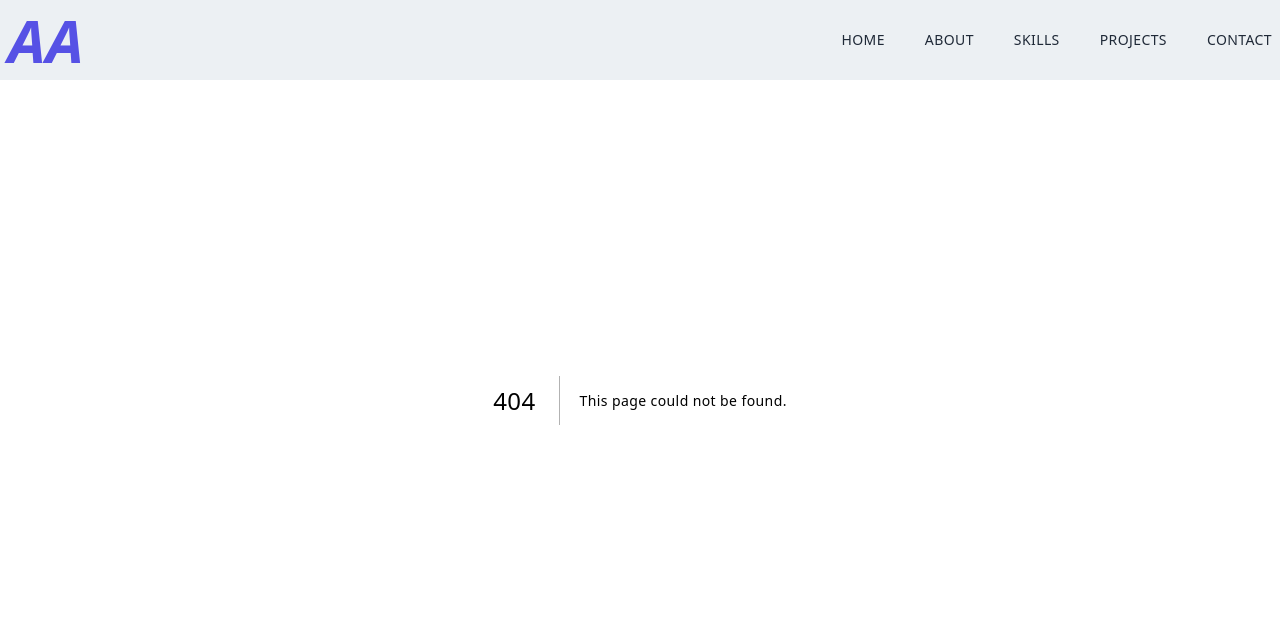
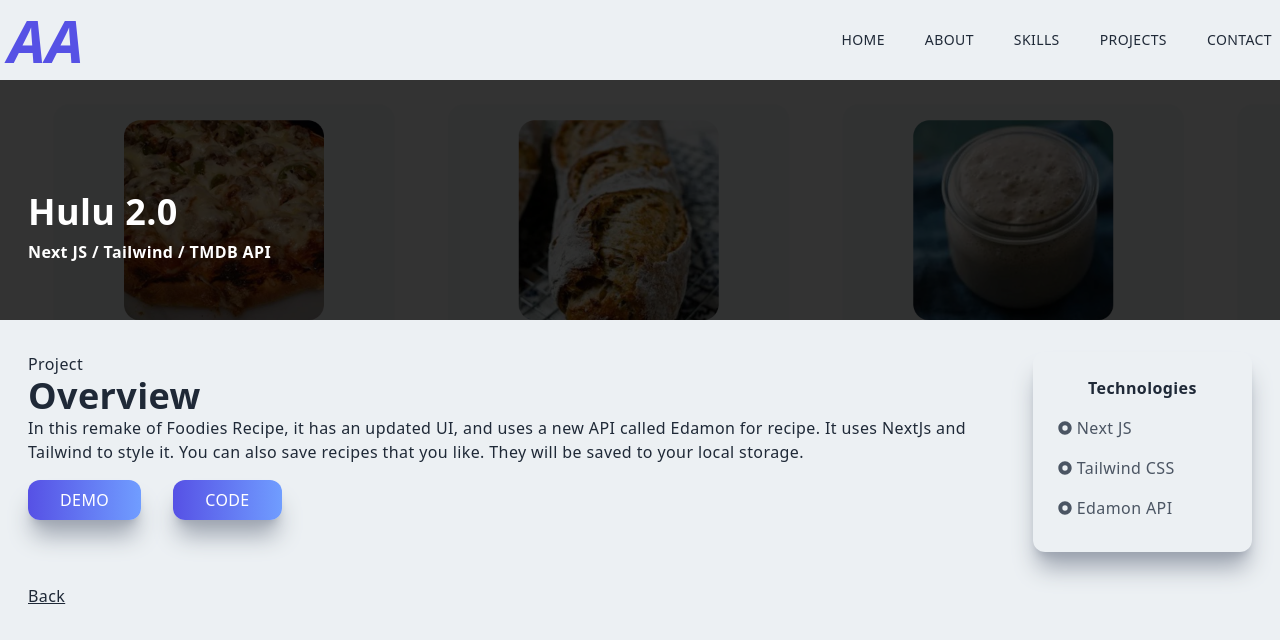
Before and after one commit to aanglin/next_portfolio, a Next.js app: page /foodies in a window 1280 px wide. Before the commit this address had no page. Shown: the top 640 px of the page. Built offline with nearby package versions, Linux system fonts and the light colour scheme.

Commit message:
added new project to page

```diff
--- a/components/Projects.js
+++ b/components/Projects.js
@@ -6,6 +6,7 @@
 import Notes from "../public/assets/projects/Notes.png";
 import TechBlog from "../public/assets/projects/techBlog.png";
 import Hulu from "../public/assets/projects/Hulu2.0.png";
+import Foodies2 from "../public/assets/projects/Foodies2.0.png";
 
 const Projects = () => {
   return (
@@ -46,6 +47,11 @@
             bgImage={TechBlog}
             projectUrl="/techBlog"
           />
+          <ProjectItems
+            title="Foodies 2.0"
+            bgImage={Foodies2}
+            projectUrl="/foodies"
+          />
         </div>
       </div>
     </div>
--- /dev/null
+++ b/pages/foodies.js
@@ -0,0 +1,73 @@
+import Image from "next/image";
+import React from "react";
+import Foodies from "../public/assets/projects/Foodies2.0.png";
+import { RiRadioButtonFill } from "react-icons/ri";
+import Link from "next/link";
+
+const Foodies2 = () => {
+  return (
+    <div className="w-full">
+      <div className="relative w-screen h-[30vh] lg:h-[40vh]">
+        <div className="absolute top-0 left-0 w-full h-[30vh] lg:h-[40vh] bg-black/80 z-10" />
+        <Image
+          className="absolute z-1"
+          layout="fill"
+          objectFit="cover"
+          src={Foodies}
+          alt="/"
+        />
+        <div className="absolute top-[70%] max-w-[1240px] w-full left-[50%] right-[50%] translate-x-[-50%] translate-y-[-50%] text-white z-10 p-2">
+          <h2 className="py-2">Hulu 2.0</h2>
+          <h3>Next JS / Tailwind / TMDB API</h3>
+        </div>
+      </div>
+      <div className="max-w-[1240px] mx-auto p-2 grid md:grid-cols-5 gap-8 pt-8">
+        <div className="col-span-4">
+          <p>Project</p>
+          <h2>Overview</h2>
+          <p>
+            In this remake of Foodies Recipe, it has an updated UI, and uses a new API called Edamon for recipe. It uses NextJs and Tailwind to style it. You can also save recipes that you like. They will be saved to your local storage.
+          </p>
+          <a
+            href="https://foodies2.vercel.app/"
+            target="_blank"
+            rel="noreferrer"
+          >
+            <button className="px-8 py-2 mt-4 mr-8">Demo</button>
+          </a>
+          <a
+            href="https://github.com/aanglin/foodies2"
+            target="_blank"
+            rel="noreferrer"
+          >
+            <button className="px-8 py-2 mt-4">Code</button>
+          </a>
+        </div>
+        <div className="col-span-4 md:col-span-1 shadow-xl shadow-gray-400 rounded-xl p-4">
+          <div className="p-2">
+            <p className="text-center font-bold pb-2">Technologies</p>
+            <div className="grid grid-cols-3 md:grid-cols-1">
+              <p className="text-gray-600 py-2 flex items-center">
+                <RiRadioButtonFill className="mr-1" />
+                Next JS
+              </p>
+              <p className="text-gray-600 py-2 flex items-center">
+                <RiRadioButtonFill className="mr-1" />
+                Tailwind CSS
+              </p>
+              <p className="text-gray-600 py-2 flex items-center">
+                <RiRadioButtonFill className="mr-1" />
+                Edamon API
+              </p>
+            </div>
+          </div>
+        </div>
+        <Link href="/#projects">
+          <p className="underline cursor-pointer">Back</p>
+        </Link>
+      </div>
+    </div>
+  );
+};
+
+export default Foodies2;
```
Also changed, not shown: public/assets/projects/Foodies2.0.png (added).
